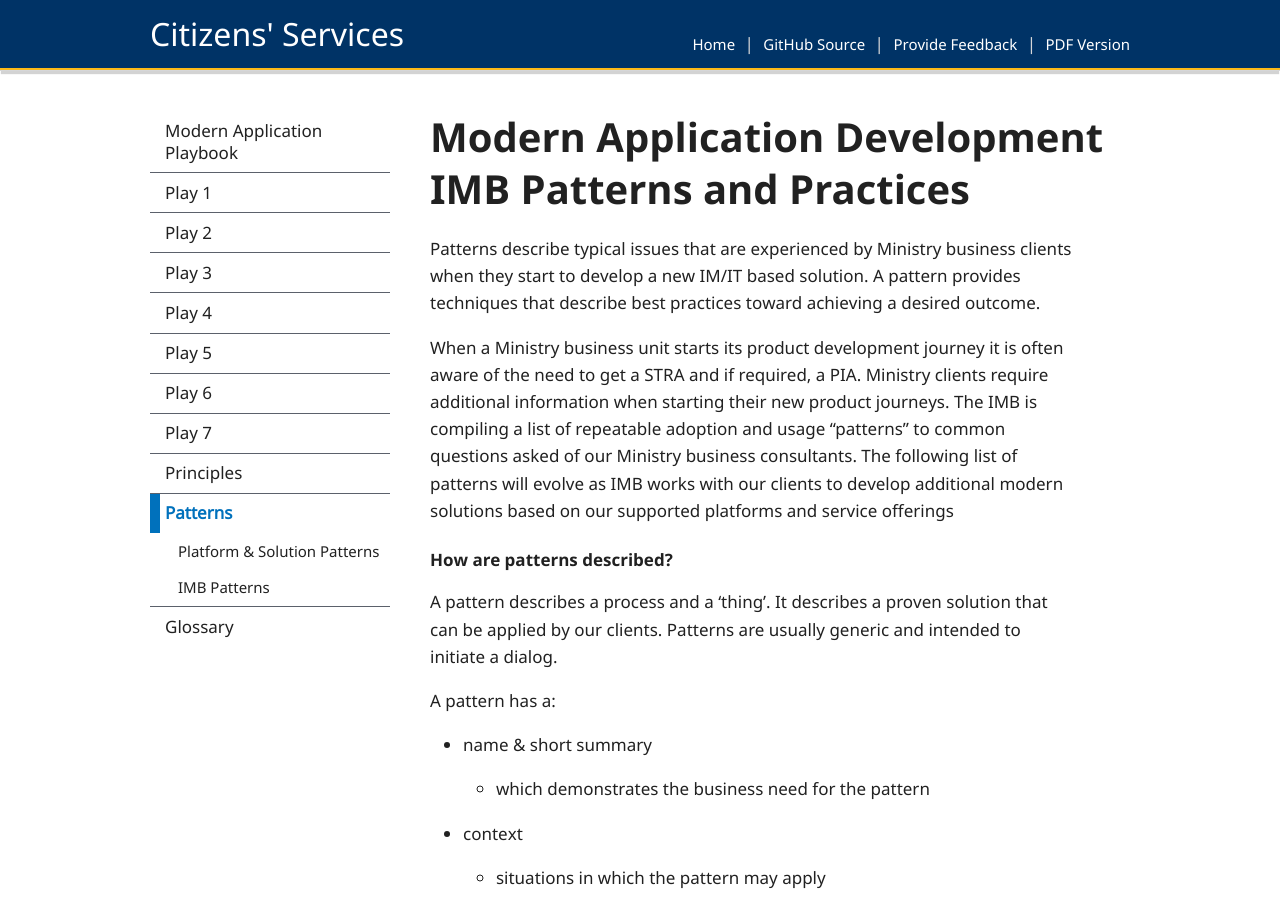
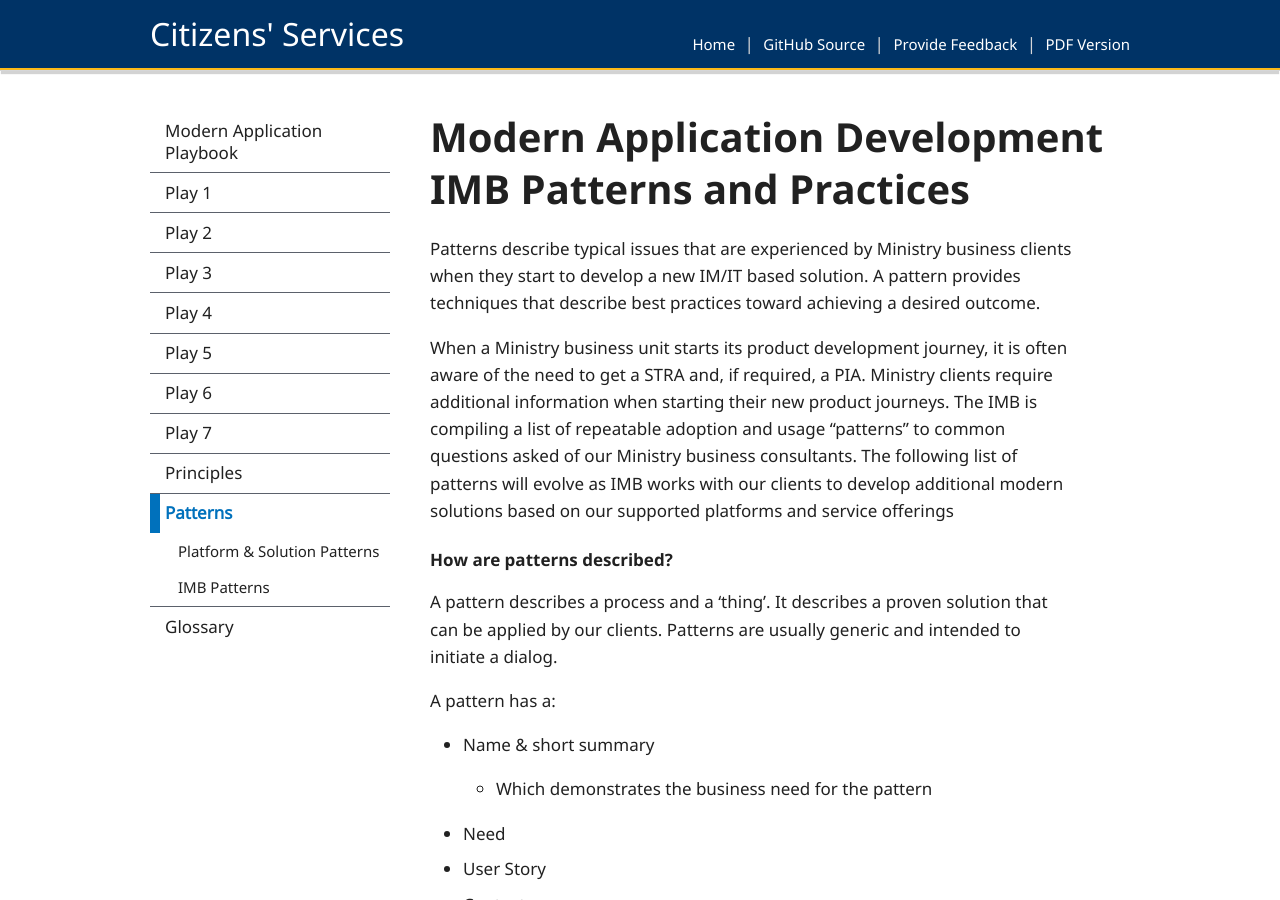
Before and after one commit to HeatherRemacle/exchangelabops, a Jekyll site: the page built from pages/patterns/patterns.md, in a window 1280 px wide and 900 px high. Built offline with Jekyll 4.4.1, drawn with Linux system fonts in a browser that asks for light colours; some of the changed text lies outside the part shown.

Commit message:
Update patterns

```diff
--- a/pages/patterns/patterns.md
+++ b/pages/patterns/patterns.md
@@ -12,25 +12,27 @@ subnav:
 ---
 Patterns describe typical issues that are experienced by Ministry business clients when they start to develop a new IM/IT based solution.  A pattern provides techniques that describe best practices toward achieving a desired outcome.
 
-When a Ministry business unit starts its product development journey it is often aware of the need to get a STRA and if required, a PIA. Ministry clients require additional information when starting their new product journeys. The IMB is compiling a list of repeatable adoption and usage “patterns” to common questions asked of our Ministry business consultants.  The following list of patterns will evolve as IMB works with our clients to develop additional modern solutions based on our supported platforms and service offerings
+When a Ministry business unit starts its product development journey, it is often aware of the need to get a STRA and, if required, a PIA. Ministry clients require additional information when starting their new product journeys. The IMB is compiling a list of repeatable adoption and usage “patterns” to common questions asked of our Ministry business consultants.  The following list of patterns will evolve as IMB works with our clients to develop additional modern solutions based on our supported platforms and service offerings
 
 #### How are patterns described?
 A pattern describes a process and a ‘thing’. It describes a proven solution that can be applied by our clients. Patterns are usually generic and intended to initiate a dialog.
 
 A pattern has a:
-- name & short summary
-    - which demonstrates the business need for the pattern
-- context
-    - situations in which the pattern may apply
-- scenario
-    - that the pattern addresses
-- solution
-    - the fundamental solution concept that addresses the scenario
+- Name & short summary
+    - Which demonstrates the business need for the pattern
+- Need
+- User Story
+- Context
+    - Situations in which the pattern may apply
+- Scenario
+    - That the pattern addresses
+- Solution
+    - The fundamental solution concept that addresses the scenario
 
 IMB Patterns we will evolve will include...
 
-### [Platform & Solution Patterns](/CITZ-IMB-playbook/platform-&-solution-patterns)
-- [DevExchange Adoption Pattern](/CITZ-IMB-playbook/platform-&-solution-patterns#bc-devexchange-adoption-pattern)
+### Platform & Solution Patterns
+- [BC DevExchange Adoption Pattern](/CITZ-IMB-playbook/platform-&-solution-patterns#bc-devexchange-adoption-pattern)
     - Describes a set of steps to allow your team to start a DevOps journey in the BC Dev Exchange
 - [Microsoft PowerBI  Adoption Pattern](/CITZ-IMB-playbook/platform-&-solution-patterns#microsoft-powerbi-adoption-pattern)
     - Describes a set of steps to allow your team to start a journey on the Microsoft PowerBI platform.
```
Also changed, not shown: other parts of pages/patterns/patterns.md (+3 -3 lines), pages/patterns/platform-&-solution-patterns.md (+56 -34 lines).
